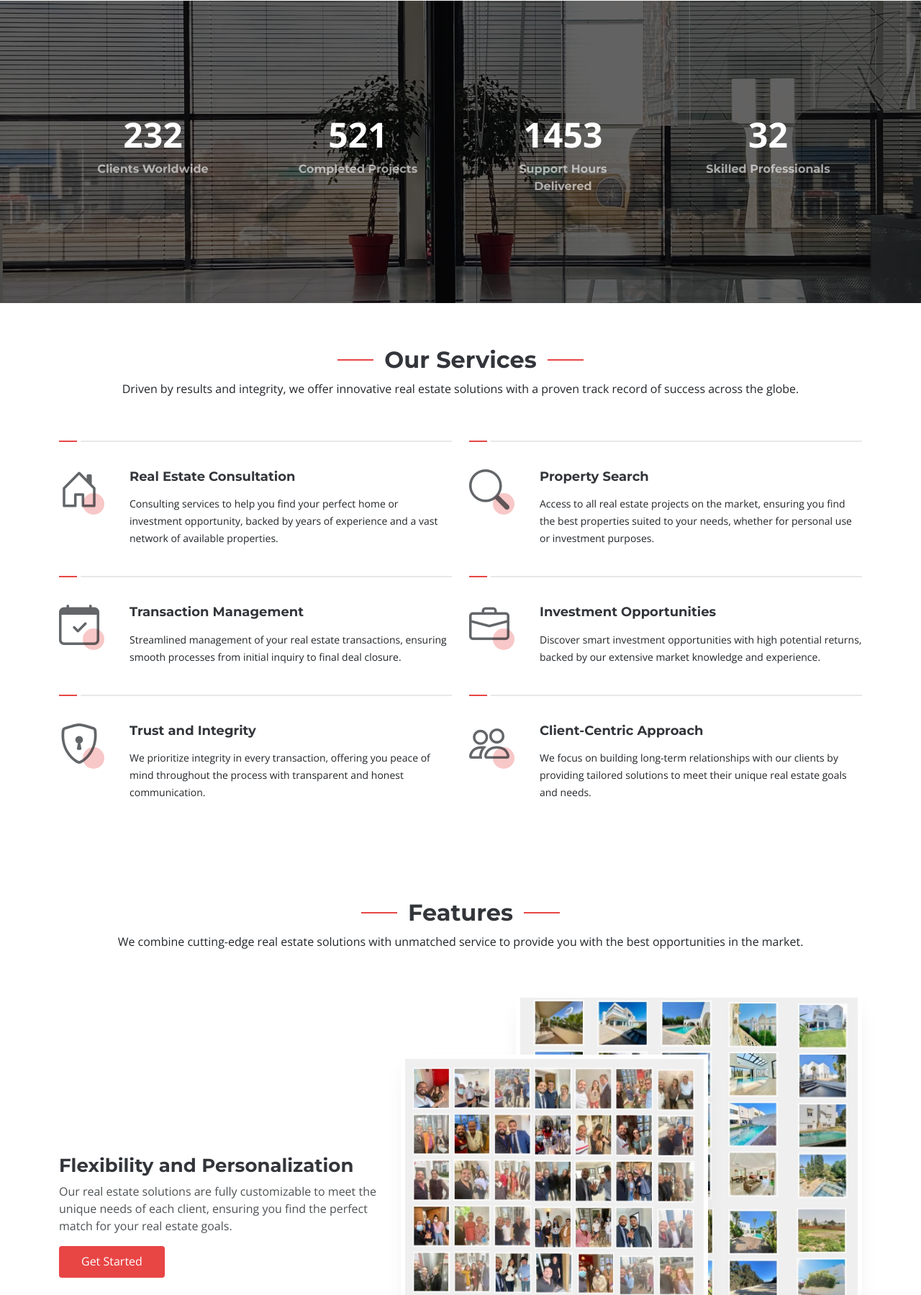
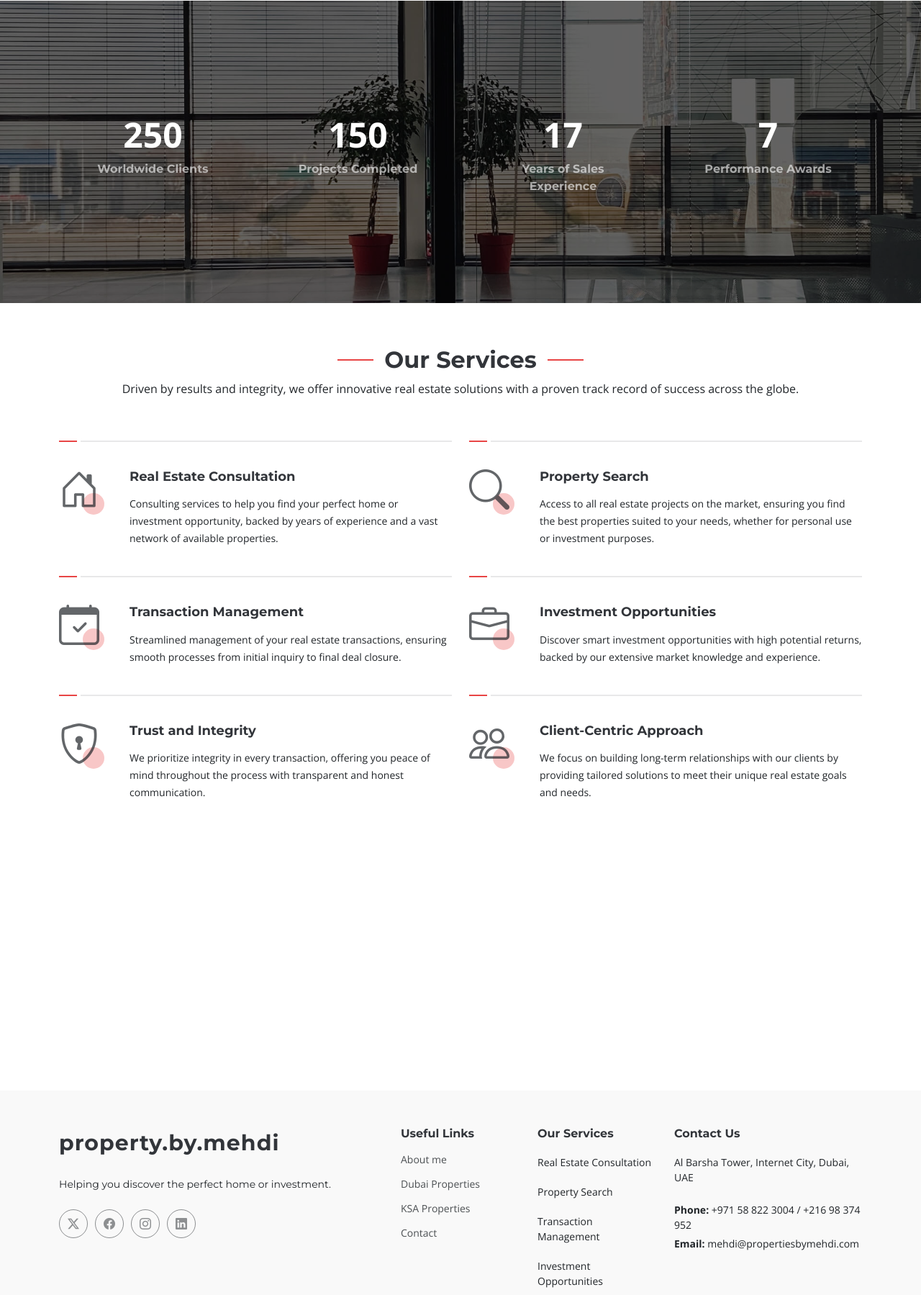
Before and after one commit to amirabourogaa/propertyByMahdi, a plain HTML site: page index.html in a window 1280 px wide. Shown: the part 1958-3757 px from the top of the page at 72% size. Drawn offline with nearby package versions, Linux system fonts and the light colour scheme.

Commit message:
Fix modifs

```diff
--- a/index.html
+++ b/index.html
@@ -105,8 +105,11 @@
 
       <div class="col-xl-5 content">
         <h3>About me</h3>
-        <h2>Passionate About Results and Integrity</h2>
-        <p>With years of experience and a proven track record of over 100 successful transactions, we’ve earned the trust of clients from diverse backgrounds. Our expertise spans the full spectrum of real estate opportunities, ensuring that we can help you find the perfect match—whether you're looking for your dream home or a smart investment.</p>
+        <h2>Results and Integrity </h2>
+        <p>
+          With years of experience and over 150 successful transactions, we’ve built strong relationships with clients from all walks of life. From dream homes to smart investments, we guide you through every real estate opportunity to find the perfect fit.
+
+        </p>
         <a href="#me" class="read-more"><span>Read More</span><i class="bi bi-arrow-right"></i></a>
       </div>
 
@@ -154,29 +157,29 @@
 
       <div class="col-lg-3 col-md-6">
         <div class="stats-item text-center w-100 h-100">
-          <span data-purecounter-start="0" data-purecounter-end="232" data-purecounter-duration="1" class="purecounter"></span>
-          <p>Clients Worldwide</p>
+          <span data-purecounter-start="0" data-purecounter-end="250" data-purecounter-duration="1" class="purecounter"></span>
+          <p>Worldwide Clients</p>
         </div>
       </div><!-- End Stats Item -->
 
       <div class="col-lg-3 col-md-6">
         <div class="stats-item text-center w-100 h-100">
-          <span data-purecounter-start="0" data-purecounter-end="521" data-purecounter-duration="1" class="purecounter"></span>
-          <p>Completed Projects</p>
+          <span data-purecounter-start="0" data-purecounter-end="150" data-purecounter-duration="1" class="purecounter"></span>
+          <p>Projects Completed</p>
         </div>
       </div><!-- End Stats Item -->
 
       <div class="col-lg-3 col-md-6">
         <div class="stats-item text-center w-100 h-100">
-          <span data-purecounter-start="0" data-purecounter-end="1453" data-purecounter-duration="1" class="purecounter"></span>
-          <p>Support Hours Delivered</p>
+          <span data-purecounter-start="0" data-purecounter-end="17" data-purecounter-duration="1" class="purecounter"></span>
+          <p>Years of Sales Experience</p>
         </div>
       </div><!-- End Stats Item -->
 
       <div class="col-lg-3 col-md-6">
         <div class="stats-item text-center w-100 h-100">
-          <span data-purecounter-start="0" data-purecounter-end="32" data-purecounter-duration="1" class="purecounter"></span>
-          <p>Skilled Professionals</p>
+          <span data-purecounter-start="0" data-purecounter-end="7" data-purecounter-duration="1" class="purecounter"></span>
+          <p>Performance Awards</p>
         </div>
       </div><!-- End Stats Item -->
 
@@ -263,53 +266,6 @@
 </section><!-- /Services Section -->
 
 
-<!-- Features Section -->
-<section id="features" class="features section">
-
-  <!-- Section Title -->
-  <div class="container section-title" data-aos="fade-up">
-    <h2>Features</h2>
-    <p>We combine cutting-edge real estate solutions with unmatched service to provide you with the best opportunities in the market.</p>
-  </div><!-- End Section Title -->
-
-  <div class="container">
-
-    <div class="row gy-4 align-items-center features-item">
-      <div class="col-lg-5 order-2 order-lg-1" data-aos="fade-up" data-aos-delay="200">
-        <h3>Flexibility and Personalization</h3>
-        <p>
-          Our real estate solutions are fully customizable to meet the unique needs of each client, ensuring you find the perfect match for your real estate goals.
-        </p>
-        <a href="#" class="btn btn-get-started">Get Started</a>
-      </div>
-      <div class="col-lg-7 order-1 order-lg-2 d-flex align-items-center" data-aos="zoom-out" data-aos-delay="100">
-        <div class="image-stack">
-          <img src="./assets/img/features-1.jpg" alt="" class="stack-front">
-          <img src="./assets/img/features-2.jpg" alt="" class="stack-back">
-        </div>
-      </div>
-    </div><!-- Features Item -->
-
-    <div class="row gy-4 align-items-stretch justify-content-between features-item">
-      <div class="col-lg-6 d-flex align-items-center features-img-bg" data-aos="zoom-out">
-        <img src="./assets/img/features-3.jpg" class="img-fluid" alt="">
-      </div>
-      <div class="col-lg-5 d-flex justify-content-center flex-column" data-aos="fade-up">
-        <h3>Reliability and Maximum Security</h3>
-        <p>We provide secure and reliable real estate platforms that protect your investments and ensure seamless transactions throughout the process.</p>
-        <ul>
-          <li><i class="bi bi-check"></i> <span>Enhanced data security and transaction reliability</span></li>
-          <li><i class="bi bi-check"></i><span>Integration with trusted external services</span></li>
-          <li><i class="bi bi-check"></i> <span>Continuous support for an optimal experience</span></li>
-        </ul>
-        <a href="#" class="btn btn-get-started align-self-start">Get Started</a>
-      </div>
-    </div><!-- Features Item -->
-
-  </div>
-
-</section><!-- /Features Section -->
-
 
     <!-- Call To Action Section -->
     <section id="call-to-action" class="call-to-action section dark-background">
@@ -381,11 +337,10 @@
 
         <div class="col-lg-3 col-md-12 footer-contact text-center text-md-start">
           <h4>Contact Us</h4>
-          <p>A108 Adam Street</p>
-          <p>New York, NY 535022</p>
-          <p>United States</p>
-          <p class="mt-4"><strong>Phone:</strong> <span>+1 5589 55488 55</span></p>
-          <p><strong>Email:</strong> <span>info@example.com</span></p>
+          <p>Al Barsha Tower, Internet City, Dubai, UAE           </p>
+
+          <p class="mt-4"><strong>Phone:</strong> <span>+971 58 822 3004 / +216 98 374 952          </span></p>
+          <p><strong>Email:</strong> <span> mehdi@propertiesbymehdi.com </span></p>
         </div>
 
       </div>
```
Also changed, not shown: assets/img/hero-bg-4.jpg.
